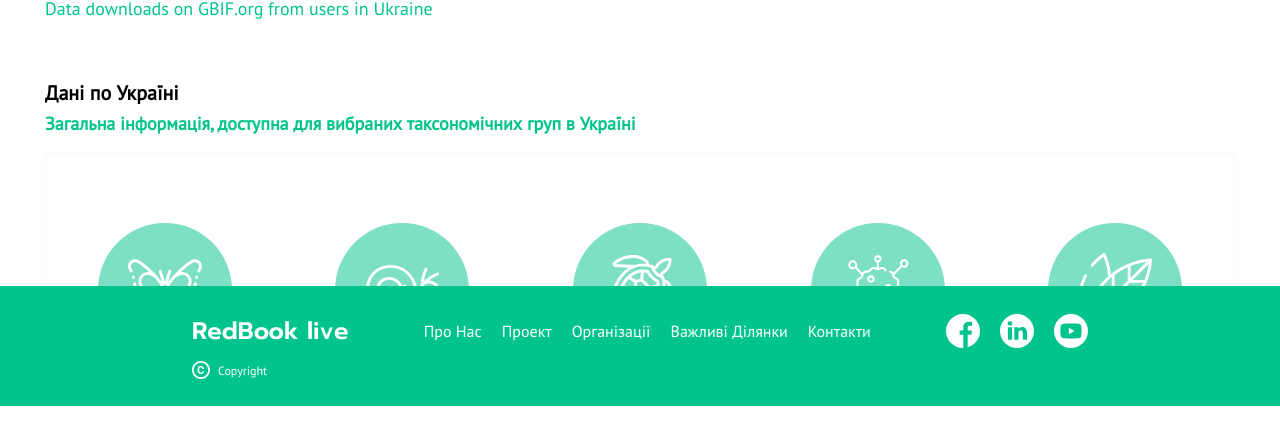
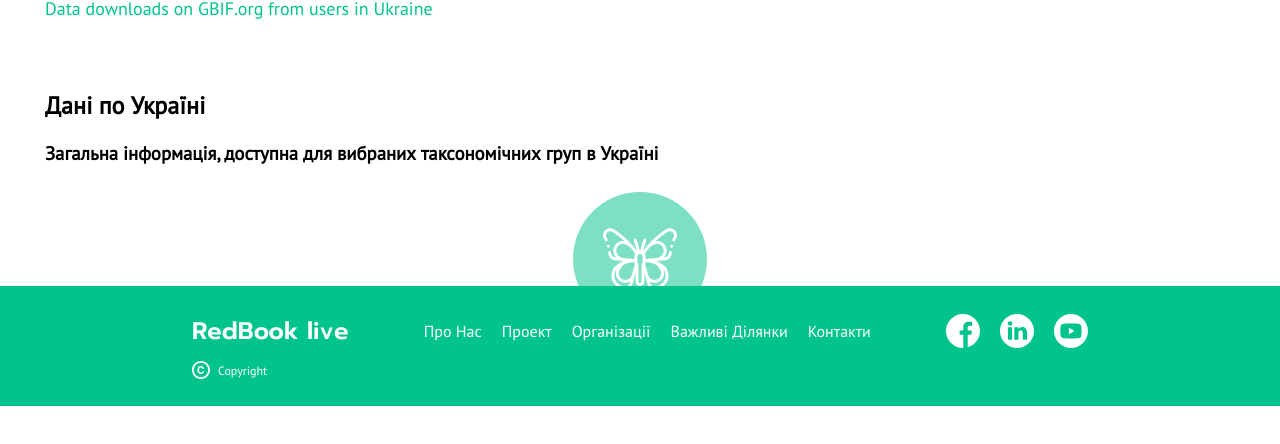
Before and after one commit to evventol/RedBook_live, a React (Create React App) app: page /about in a window 1280 px wide. Shown: the part 394-838 px from the top of the page. Built offline with nearby package versions, Linux system fonts and the light colour scheme; no server answers.

Commit message:
some fix

```diff
--- a/src/pages/about/about-data-ukrain/aboutDataItem/index.jsx
+++ b/src/pages/about/about-data-ukrain/aboutDataItem/index.jsx
@@ -1,15 +1,15 @@
 import React from "react";
 import styles from "./aboutDataItem.module.scss";
 
-const AboutDataItem = (props) => {
+const AboutDataItem = ({ imgSrc, groupName, amount, occurrences }) => {
   return (
     <div className={styles.aboutDataItem}>
       <div className={styles.blockDataItem}>
-        <img src={props.imgSrc} alt="img" />
+        <img src={imgSrc} alt="img" />
       </div>
-      <span>{props.groupName}</span>
-      <span className={styles.span}>{props.amount}</span>
-      <span>{props.occurrences}</span>
+      <span>{groupName}</span>
+      <span className={styles.span}>{amount}</span>
+      <span>{occurrences}</span>
     </div>
   );
 };
--- a/src/pages/about/about-data-ukrain/aboutDataUkrain.module.scss
+++ b/src/pages/about/about-data-ukrain/aboutDataUkrain.module.scss
@@ -1,26 +1,26 @@
-.aboutDataUkrain {
-  width: 100%;
-  display: flex;
-  justify-content: space-around;
-  flex-wrap: wrap;
-  font-size: 1.8rem;
-  color: #000000;
-  border: 0.1rem solid #f9f9f9;
-  padding: 4.2rem 0;
-}
-.title {
-  width: 100%;
-  & .h2 {
-    display: flex;
-    justify-content: flex-start;
-    font-weight: bold;
-    font-size: 2rem;
-    margin-bottom: 1rem;
-    margin: 0;
-  }
-  & .h3 {
-    color: #00c48c;
-    font-size: 1.8rem;
-    margin-top: 0.6rem;
-  }
-}
+// .aboutDataUkrain {
+//   // width: 100%;
+//   display: flex;
+//   justify-content: space-around;
+//   flex-wrap: wrap;
+//   font-size: 1.8rem;
+//   color: #000000;
+//   border: 0.1rem solid #f9f9f9;
+//   padding: 4.2rem 0;
+// }
+// .title {
+//   // width: 100%;
+//   & .h2 {
+//     display: flex;
+//     justify-content: flex-start;
+//     font-weight: bold;
+//     font-size: 2rem;
+//     margin-bottom: 1rem;
+//     margin: 0;
+//   }
+//   & .h3 {
+//     color: #00c48c;
+//     font-size: 1.8rem;
+//     margin-top: 0.6rem;
+//   }
+// }
--- a/src/pages/about/about-data-ukrain/index.jsx
+++ b/src/pages/about/about-data-ukrain/index.jsx
@@ -1,6 +1,6 @@
 import React from "react";
 import styles from "./aboutDataUkrain.module.scss";
-import { aboutConfig } from "../aboutDataUkrain.config";
+import { aboutConfig } from "../aboutDataUkrain.config.js";
 import AboutDataItem from "./aboutDataItem";
 import { AboutBlock } from "../about-block";
 
@@ -8,13 +8,7 @@ import { AboutBlock } from "../about-block";
 export const AboutDataUkrain = () => {
 
   const aboutDataUkrain = () =>(
-  aboutConfig.groups.map((el) => (
-    <AboutDataItem
-      imgSrc={el.imgSrc}
-      amount={el.amount}
-      occurrences={el.occurrences}
-      groupName={el.groupName}
-    />)
+  aboutConfig.groups.map((el) => <AboutDataItem {...el} />
   ));
 
   return (
--- a/src/pages/about/index.jsx
+++ b/src/pages/about/index.jsx
@@ -3,7 +3,6 @@ import styles from "./about.module.scss";
 import { AboutTitle } from "./about-title";
 import { AboutMap } from "./about-map";
 import { AboutDataUkrain } from "./about-data-ukrain";
-import { aboutConfig } from "./aboutDataUkrain.config";
 
 export const AboutPage = () => {
   return (
```
